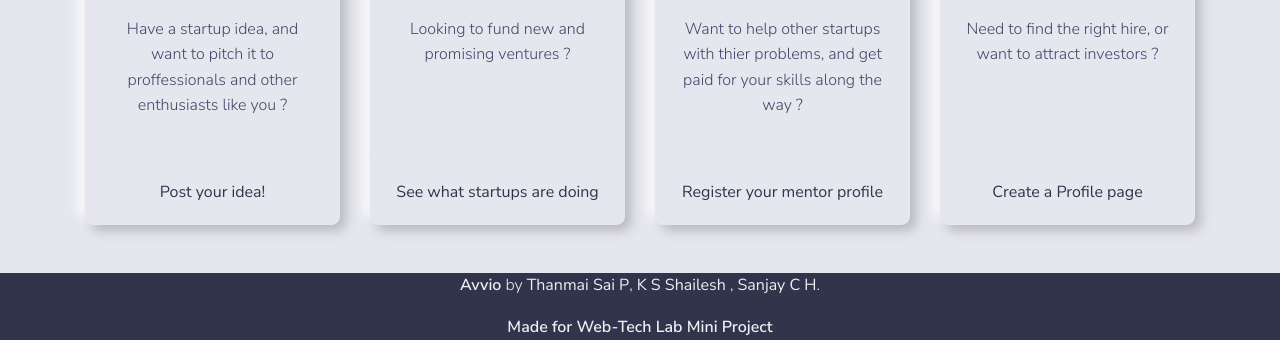
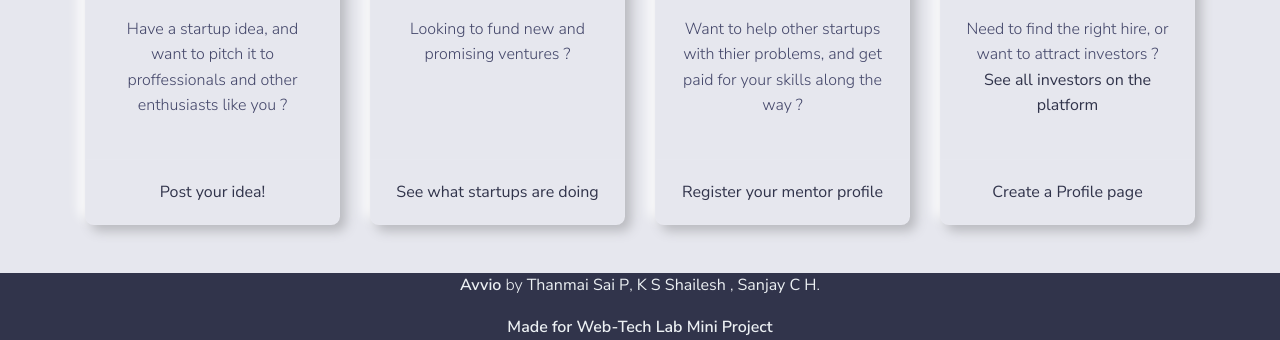
Before and after one commit to Tense-Turtles/codefury5.0, a website: page index.html in a window 1280 px wide. Shown: the part 526-866 px from the top of the page. Drawn offline with nearby package versions, Linux system fonts and the light colour scheme.

Commit message:
link /allInvestors on index.html

```diff
--- a/index.html
+++ b/index.html
@@ -302,7 +302,8 @@
 
                             <div class="card-body">
                                 <h2 class="card-title">Startups</h2>
-                                <p class="card-text">Need to find the right hire, or want to attract investors ?</p>
+                                <p class="card-text">Need to find the right hire, or want to attract investors ? <br><a
+                                        href="/allInvestors">See all investors on the platform</a></p>
                             </div>
                             <a href="/allStartups" class="card-footer"><span>Create a Profile page</span></a>
                         </div>
```
